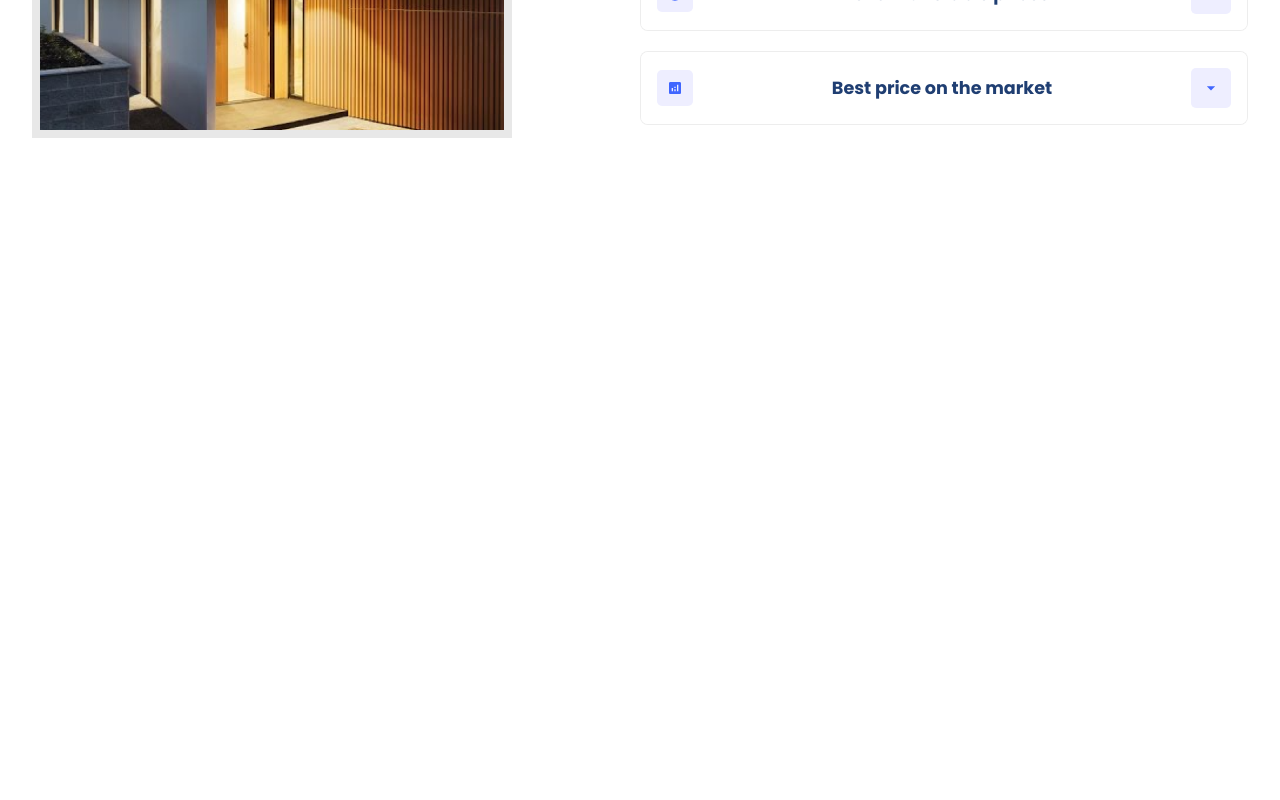
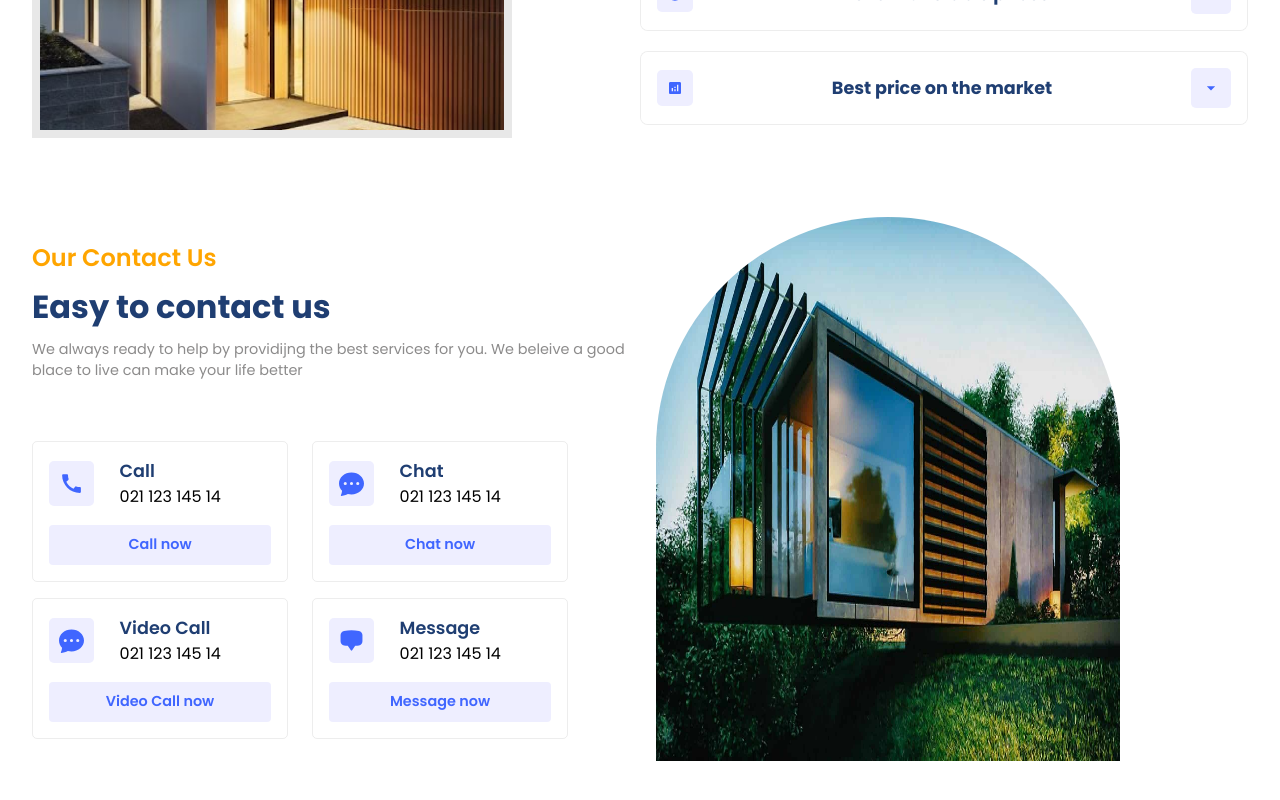
Before and after one commit to AsadBulediReal/real-state-design, a React (Vite) app: page / in a window 1280 px wide. Shown: the part 1990-2790 px from the top of the page. Before the commit the page ends 2167 px from the top, so only its background shows below. Built offline with nearby package versions, Linux system fonts and the light colour scheme.

Commit message:
added contact section

```diff
--- a/src/App.jsx
+++ b/src/App.jsx
@@ -4,7 +4,7 @@
 import Compaines from "./components/Compaines";
 import Residencies from "./components/Residencies";
 import Value from "./components/Value";
-
+import Contact from "./components/Contact";
 
 function App() {
   return (
@@ -17,6 +17,7 @@
       <Compaines />
       <Residencies />
       <Value />
+      <Contact />
     </div>
   );
 }
--- /dev/null
+++ b/src/assets/styles/Contact.css
@@ -0,0 +1,62 @@
+.c-container {
+  justify-content: space-between;
+}
+
+.c-container > div {
+  flex: 1;
+}
+
+.c-right {
+  width: 100%;
+}
+
+.c-left {
+  gap: 0.5rem;
+}
+
+.contactModes {
+  margin-top: 2rem;
+  gap: 1rem;
+}
+
+.contactModes .row {
+  gap: 1.5rem;
+}
+
+.mode {
+  width: 16rem;
+  padding: 1rem;
+  border: 0.8px solid rgba(128, 128, 128, 0.143);
+  border-radius: 5px;
+  gap: 1rem;
+  transition: all 300ms ease-in;
+}
+
+.mode .btn {
+  width: 100%;
+  background: var(--lightBlue);
+  color: var(--blue);
+  font-size: 0.9rem;
+  font-weight: 600;
+}
+
+.mode .btn:hover {
+  background: var(--blue-gradient);
+  color: white;
+  scale: 0.8;
+}
+
+.mode > :nth-child(1) {
+  width: 100%;
+  gap: 1.6rem;
+}
+
+.mode .detail .primaryText {
+  font-size: 1.1rem;
+  font-weight: 600;
+}
+
+.mode:hover {
+  scale: 1.1;
+  box-shadow: var(--shadow);
+}
--- /dev/null
+++ b/src/components/Contact.jsx
@@ -0,0 +1,83 @@
+import React from "react";
+import "../assets/styles/Contact.css";
+import { MdCall } from "react-icons/md";
+import { BsFillChatDotsFill } from "react-icons/bs";
+import { HiChatBubbleBottomCenter } from "react-icons/hi2";
+
+const Contact = () => {
+  return (
+    <section className="c-wrapper">
+      <div className="paddings innerWidth flexCenter c-container">
+        <div className="flexColStart c-left">
+          <h3 className="orangeText">Our Contact Us</h3>{" "}
+          <h2 className="primaryText">Easy to contact us</h2>{" "}
+          <p className="secondaryText">
+            We always ready to help by providijng the best services for you. We
+            beleive a good blace to live can make your life better
+          </p>
+          <div className="flexColStart contactModes">
+            <div className="flexStart row">
+              <div className="flexColCenter mode">
+                <div className="flexStart">
+                  <div className="flexCenter icon">
+                    <MdCall size={25} />
+                  </div>
+                  <div className="flexColStart detail">
+                    <span className="primaryText">Call</span>
+                    <span className="seconaryText">021 123 145 14</span>
+                  </div>
+                </div>
+                <div className="flexCenter btn">Call now</div>
+              </div>{" "}
+              <div className="flexColCenter mode">
+                <div className="flexStart">
+                  <div className="flexCenter icon">
+                    <BsFillChatDotsFill size={25} />
+                  </div>
+                  <div className="flexColStart detail">
+                    <span className="primaryText">Chat</span>
+                    <span className="seconaryText">021 123 145 14</span>
+                  </div>
+                </div>
+                <div className="flexCenter btn">Chat now</div>
+              </div>{" "}
+            </div>
+            <div className="flexStart row">
+              <div className="flexColCenter mode">
+                <div className="flexStart">
+                  <div className="flexCenter icon">
+                    <BsFillChatDotsFill size={25} />
+                  </div>
+                  <div className="flexColStart detail">
+                    <span className="primaryText">Video Call</span>
+                    <span className="seconaryText">021 123 145 14</span>
+                  </div>
+                </div>
+                <div className="flexCenter btn">Video Call now</div>
+              </div>{" "}
+              <div className="flexColCenter mode">
+                <div className="flexStart">
+                  <div className="flexCenter icon">
+                    <HiChatBubbleBottomCenter size={25} />
+                  </div>
+                  <div className="flexColStart detail">
+                    <span className="primaryText">Message</span>
+                    <span className="seconaryText">021 123 145 14</span>
+                  </div>
+                </div>
+                <div className="flexCenter btn">Message now</div>
+              </div>
+            </div>
+          </div>
+        </div>
+        <div className="c-right">
+          <div className="image-container">
+            <img src="./contact.jpg" alt="" />
+          </div>
+        </div>
+      </div>
+    </section>
+  );
+};
+
+export default Contact;
```
